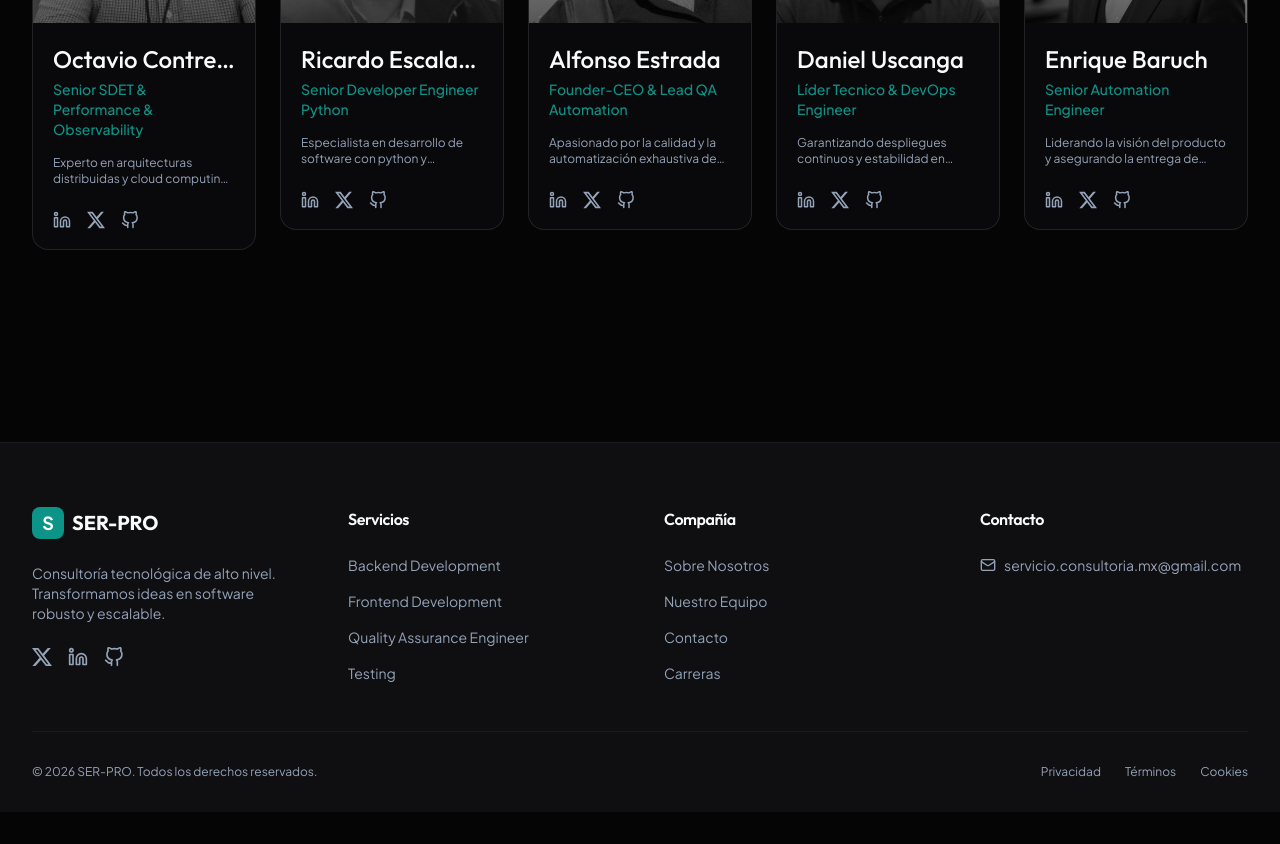
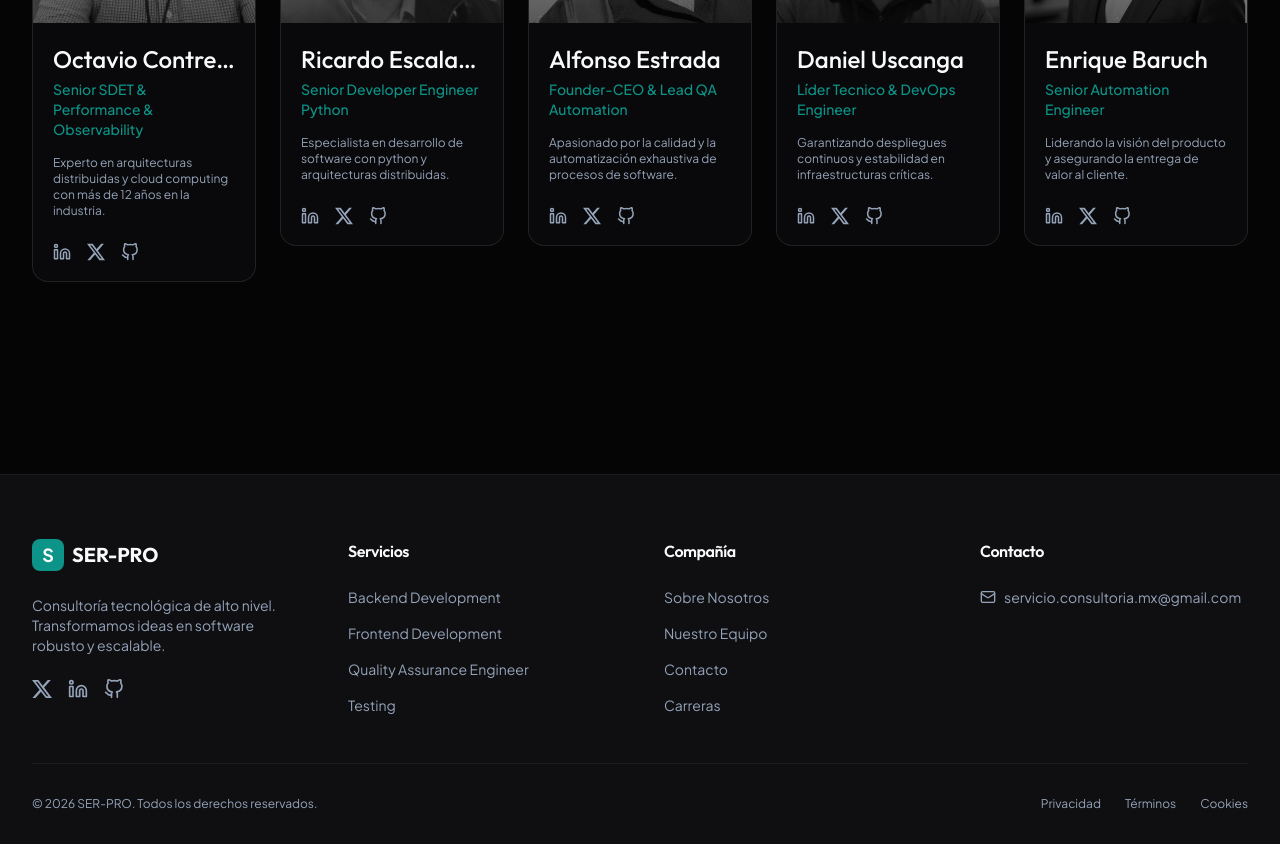
Before and after one commit to Jaem-x/ser-pro-web, a React (Vite) app: page /nosotros in a window 1280 px wide. Shown: the part 2040-2884 px from the top of the page. Before the commit the page ends 2852 px from the top, so only its background shows below. Built offline with nearby package versions, Linux system fonts and the light colour scheme.

Commit message:
style: remove line-clamp-2 from member bio typography in Nosotros page

```diff
--- a/src/pages/Nosotros.tsx
+++ b/src/pages/Nosotros.tsx
@@ -259,7 +259,7 @@ const Nosotros = () => {
                     </Typography>
                     <Typography
                       variant="muted"
-                      className="text-xs mb-6 line-clamp-2"
+                      className="text-xs mb-6"
                     >
                       {member.bio}
                     </Typography>
```
